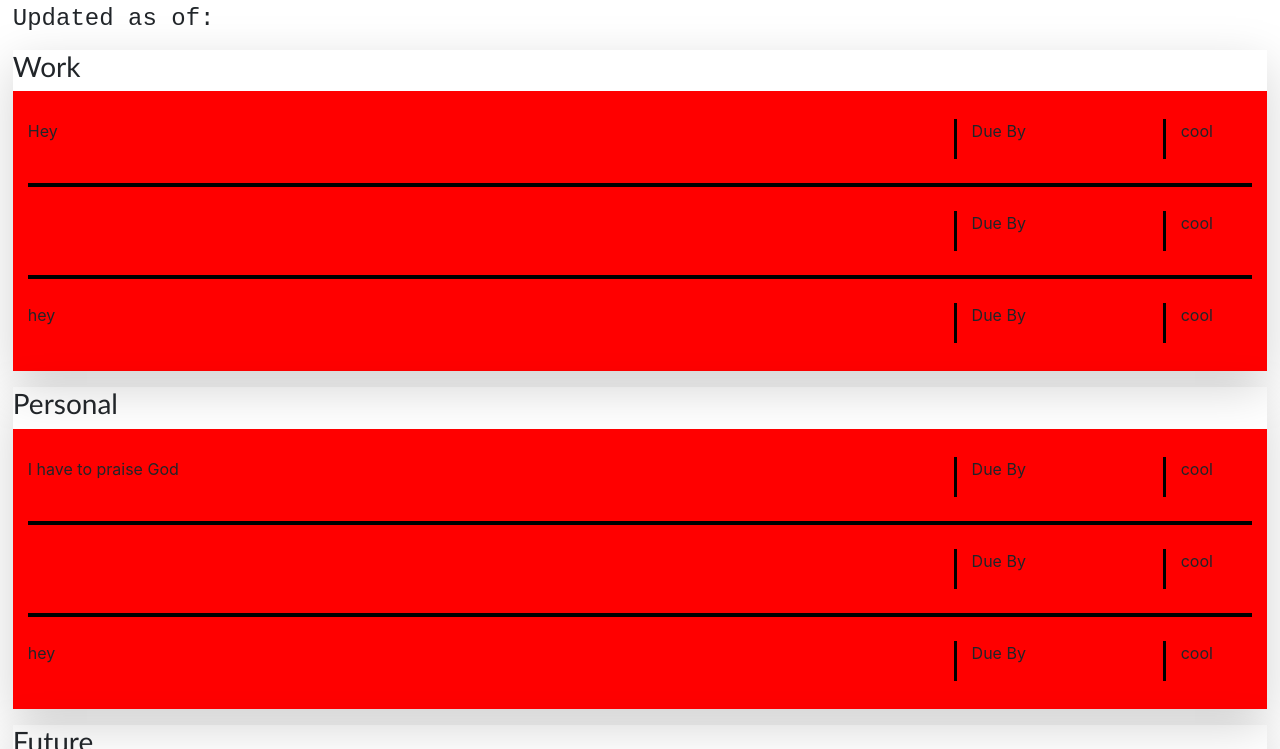
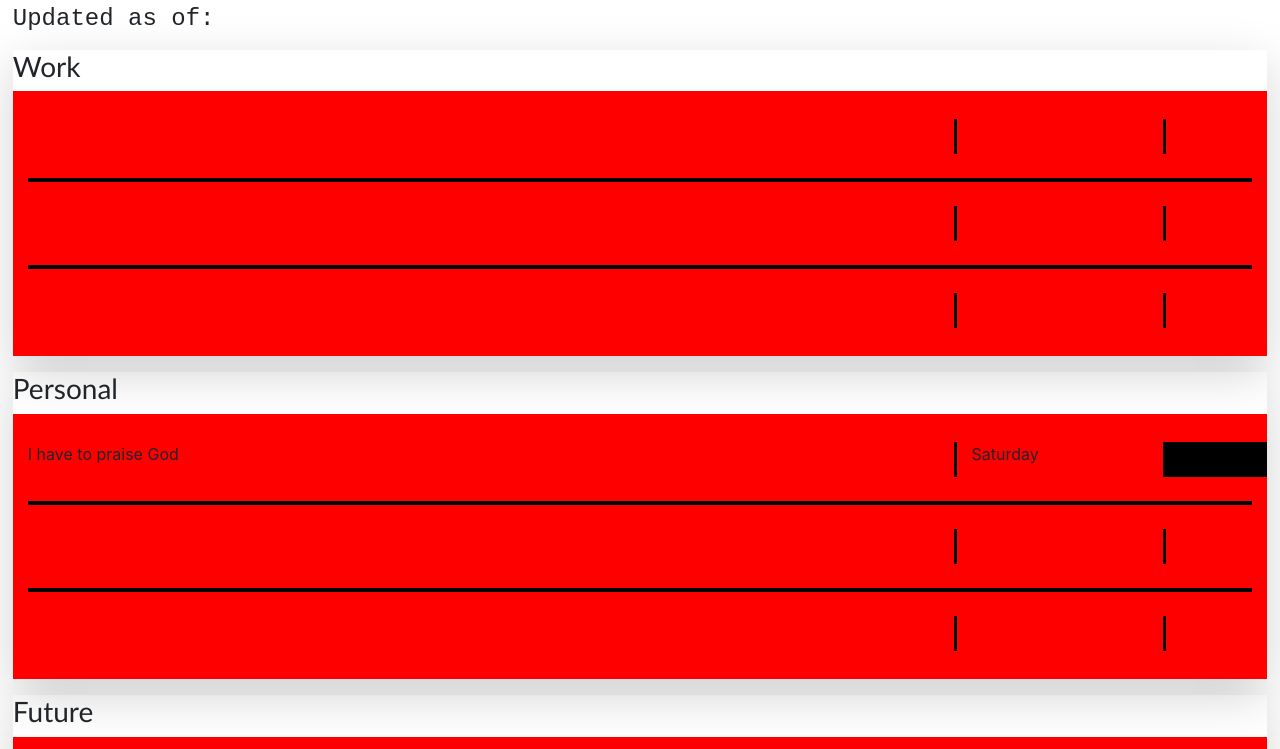
Before and after one commit to cesarsiguencia/boox-tasks, a plain HTML site: page index.html in a window 1280 px wide. Shown: the part 51-800 px from the top of the page. Drawn offline with nearby package versions, Linux system fonts and the light colour scheme.

Commit message:
sample saved tasks load and generate to the loaded scheduler template

```diff
--- a/script.js
+++ b/script.js
@@ -23,39 +23,39 @@ const generateSections = () =>{
             <div class="container-fluid py-1">
                 <div class="row my-4 task-id=${section.title +'-'+0}">
                     <div class="col" task-id=${section.title +'-'+0}>
-                        <p>Hey</p>
+                        <p></p>
                     </div>
                     <div class="col-2" task-id=${section.title +'-'+0}>
-                        <p>Due By</p>
+                        <p></p>
                     </div>
                     <div class="col-1" task-id=${section.title +'-'+0}>
-                        <p>cool</p>
+                        <p></p>
                     </div>
                 </div>
                 <div class="divider"></div>
 
                 <div class="row my-4" task-id=${section.title +'-'+1}>
-                    <div class="col" tasl-id=${section.title +'-'+1}>
+                    <div class="col" task-id=${section.title +'-'+1}>
                         <p></p>
                     </div>
                     <div class="col-2 task-id=${section.title +'-'+1}">
-                        <p>Due By</p>
+                        <p></p>
                     </div>
                     <div class="col-1" task-id=${section.title +'-'+1}>
-                        <p>cool</p>
+                        <p></p>
                     </div>
                 </div>
                 <div class="divider"></div>
 
                 <div class="row my-4" task-id=${section.title +'-'+2}>
                     <div class="col" task-id=${section.title +'-'+2}>
-                        <p>hey</p>
+                        <p></p>
                     </div>
                     <div class="col-2" task-id=${section.title +'-'+2}>
-                        <p>Due By</p>
+                        <p></p>
                     </div>
                     <div class="col-1" task-id=${section.title +'-'+2}>
-                        <p>cool</p>
+                        <p></p>
                     </div>
                 </div>
             </div>
@@ -75,15 +75,21 @@ var userData = [
         taskId: "Personal-0",
         content: 'I have to praise God',
         day: 'Saturday',
-        completed: false
+        completed: true
     }
 ]
 
 var loadUserData = () =>{
     userData.forEach((task)=>{
-        var pickedBlock = document.querySelector(".col[task-id='" + task.taskId + "']")
+        var pickedBlockContent = document.querySelector(".col[task-id='" + task.taskId + "']")
+        pickedBlockContent.innerHTML = "<p>" + task.content +" </p>"
+        var pickedBlockDate = document.querySelector(".col-2[task-id='" + task.taskId + "']")
+        pickedBlockDate.innerHTML = "<p>" + task.day +" </p>"
+        var pickedBlockComplete = document.querySelector(".col-1[task-id='" + task.taskId + "']")
+        if(task.completed === true){
+            pickedBlockComplete.className = "complete col-1"
+        }
 
-        pickedBlock.textContent = task.content
     })
 }
 
--- a/style.css
+++ b/style.css
@@ -1,3 +1,9 @@
+* {
+    margin: 0;
+    padding: 0;
+    box-sizing: border-box;
+}
+
 .scheduler{
     width: 98%;
     margin: 0 auto
@@ -11,7 +17,13 @@
     border-left: 3px solid black
 }
 
+.col, .col-1, .col-2{
+    height: 35px
+}
 
+.complete{
+    background-color: black;
+}
 
 h1,h4{
     font-family: 'Courier New', Courier, monospace;
```
